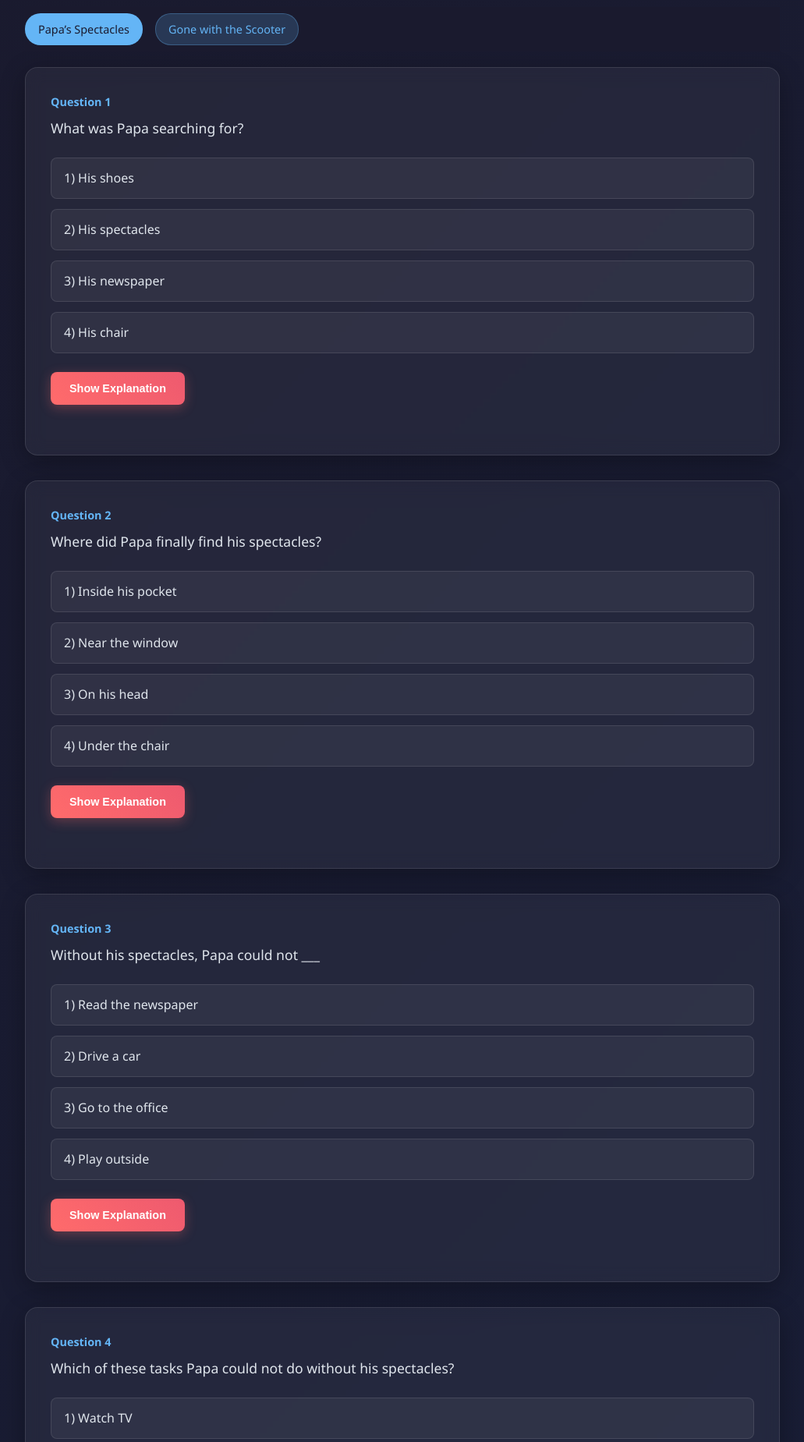
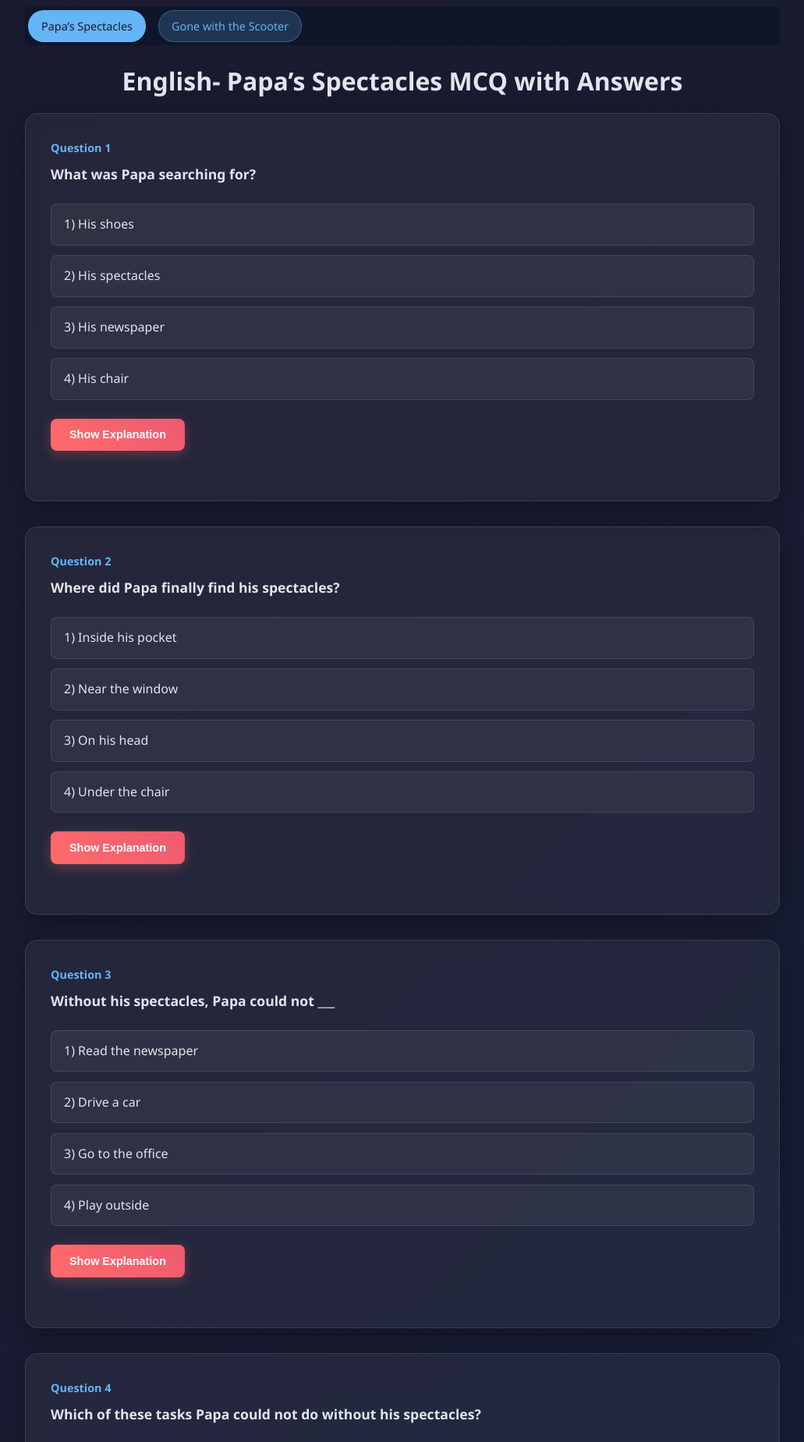
Before and after one commit to devnydv/mcqbox, a Flask app: a page that uses mcqbox/frontend/templates/mcq.html in a window 1280 px wide. Shown: the part 71-1920 px from the top of the page at 78% size, without its empty margins (124-1155 px from the left). Run offline with Flask 3, Linux system fonts and the light colour scheme; data comes from the database, SQL or seed files in the repository.

Commit message:
Enhance MCQ page layout by adding tag display and improving styling for better user experience

```diff
--- a/mcqbox/frontend/route.py
+++ b/mcqbox/frontend/route.py
@@ -57,4 +57,4 @@ def mcq(category, subcat):
     #get tag list
     tags = Tag.query.filter_by(subcategory_id=subcat_id).all()
     #print
-    return render_template("mcq.html" , questions=question, category=category, subcat=subcat, id=id, tags=tags)
+    return render_template("mcq.html" , questions=question, category=category, subcat=subcat, id=id, tags=tags, tag = tag)
--- a/mcqbox/frontend/static/css/mcq.css
+++ b/mcqbox/frontend/static/css/mcq.css
@@ -39,8 +39,10 @@ body {
     scrollbar-color: #64b5f6 transparent;
     position: sticky;
     top: 70px;   /* adjust based on your header height */
-    background: #1a1a2e; /* give background so content below doesn't show */
+    background: rgba(15, 23, 42, 0.95); /* give background so content below doesn't show */
     z-index: 10; /* stays above other elements */
+    border-radius: 4px;
+    padding: 4px;
 }
 
 .chip-container::-webkit-scrollbar {
--- a/mcqbox/frontend/templates/mcq.html
+++ b/mcqbox/frontend/templates/mcq.html
@@ -16,6 +16,7 @@
 
 
 <div class="container">
+
     <div class="chip-container">
         {% for tag in tags %}
 
@@ -27,13 +28,14 @@
 
 
     </div>
+    <h1 style="text-align: center; margin: 1rem;">{{subcat}}- {{tag}} MCQ with Answers</h1>
     {% for question in questions%}
     <div class="mcq-card">
 
 
 
         <div class="question-number">Question {{ loop.index }}</div>
-        <div class="question">{{question.question_text}}</div>
+        <h2 class="question">{{question.question_text}}</h2>
         <div class="options">
             {%for opt in question.options%}
             <div class="option" onclick="selectOption(this, {{opt.is_correct |lower}})">{{ loop.index }}) {{opt.text}}</div>
```
